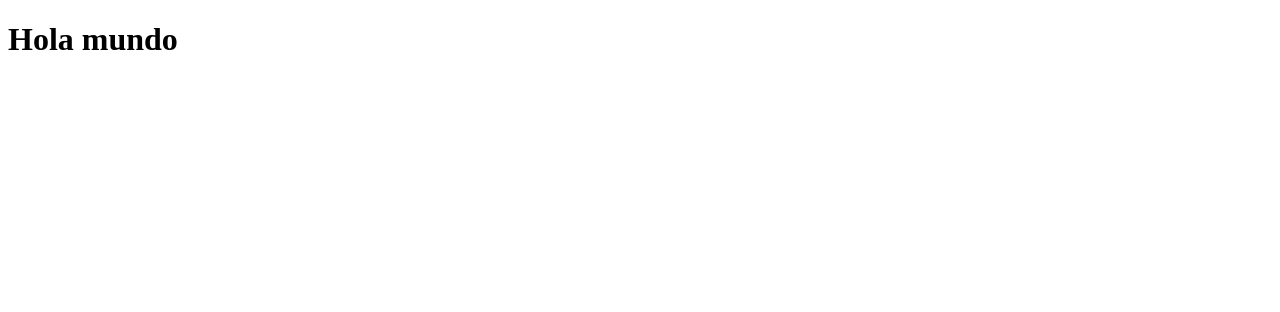
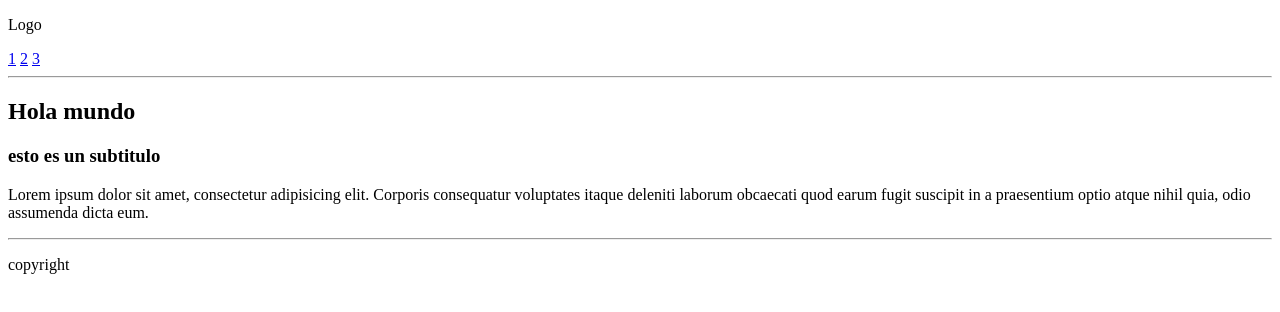
Before and after one commit to srjavih3/srjavih3web.github.io, a plain HTML site: page Index.html in a window 1280 px wide. Drawn offline with Linux system fonts and the light colour scheme.

Commit message:
cambio masivo

```diff
--- a/Index.html
+++ b/Index.html
@@ -1,14 +1,33 @@
 <!DOCTYPE html>
-<html>
-    <body>
-        <main>
-            <div>
-                <h1>
-                    Hola mundo
-                </h1>
-            </div>
-            <div></div>
-            <div></div>
-        </main>
-    </body>
+<html lang="es">
+<head>
+    <meta charset="UTF-8">
+    <meta http-equiv="X-UA-Compatible" content="IE=edge">
+    <meta name="viewport" content="width=device-width, initial-scale=1.0">
+    <title>Document</title>
+</head>
+<body>
+    <header>
+        <p>Logo</p>
+        <nav class="navegar">
+            <a href="#">1</a>
+            <a href="#">2</a>
+            <a href="#">3</a>
+        </nav>
+        <hr>
+    </header>
+
+    <main>
+        <article id="articulo">
+            <h1>Hola mundo</h1>
+            <h3>esto es un subtitulo</h3>
+            <p>Lorem ipsum dolor sit amet, consectetur adipisicing elit. Corporis consequatur voluptates itaque deleniti laborum obcaecati quod earum fugit suscipit in a praesentium optio atque nihil quia, odio assumenda dicta eum.</p>
+        </article>
+    </main>
+
+    <footer>
+        <hr>
+        <p>copyright</p>
+    </footer>
+</body>
 </html>
```
